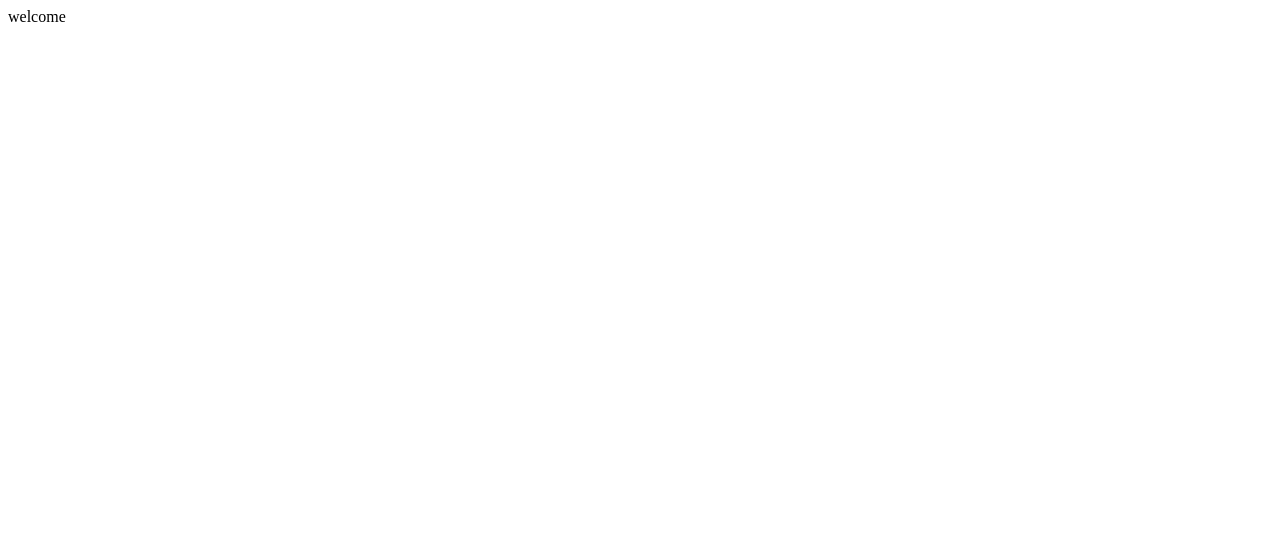
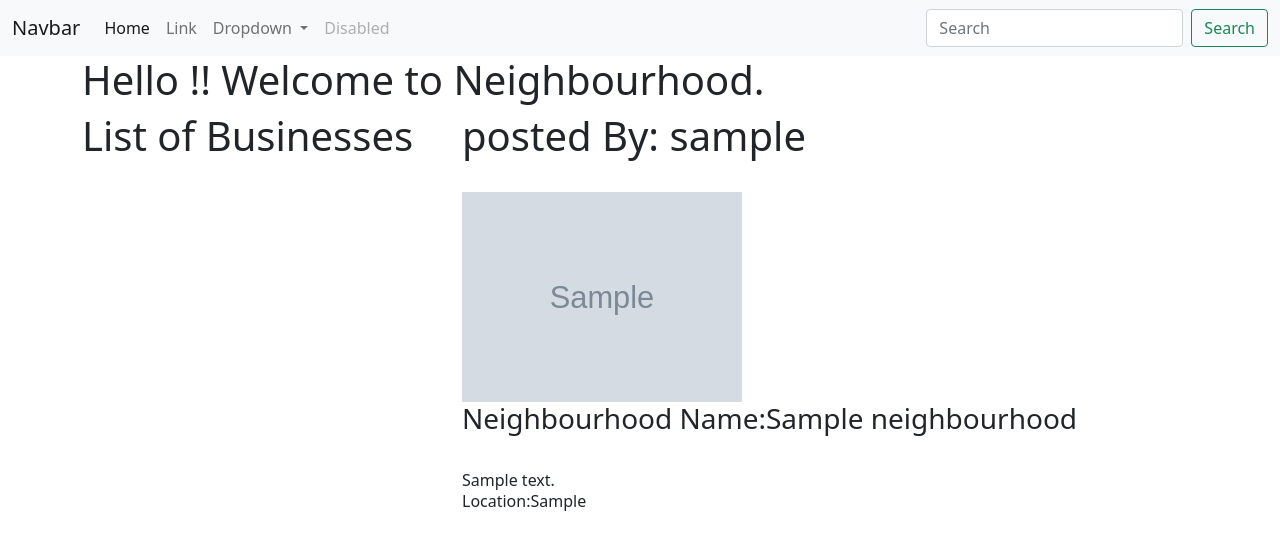
Before and after one commit to DKorir/Neighbourhood, a Django app: page / in a window 1280 px wide. Before the commit the part shown is almost empty. Shown: the top 550 px of the page. Run offline with Django 4.2, Linux system fonts and the light colour scheme; tables that the repository leaves empty hold one stand-in row (values such as "Sample post"); grey boxes marked "Sample" are stand-in pictures.

Commit message:
view details of my single neighbourhood

```diff
--- a/neighbor/settings.py
+++ b/neighbor/settings.py
@@ -120,6 +120,8 @@
 # https://docs.djangoproject.com/en/4.0/howto/static-files/
 
 STATIC_URL = 'static/'
+MEDIA_URL = '/media/'
+MEDIA_ROOT = os.path.join(BASE_DIR, 'media/')
 
 # Default primary key field type
 # https://docs.djangoproject.com/en/4.0/ref/settings/#default-auto-field
--- a/neighbor/urls.py
+++ b/neighbor/urls.py
@@ -15,8 +15,9 @@
 """
 from django.contrib import admin
 from django.urls import path, include
-
+from django.conf import settings
+from django.conf.urls.static import static
 urlpatterns = [
     path('admin/', admin.site.urls),
     path('', include('neighbourapp.urls')),
-]
+]+ static(settings.MEDIA_URL, document_root=settings.MEDIA_ROOT)
--- a/neighbourapp/models.py
+++ b/neighbourapp/models.py
@@ -9,6 +9,7 @@
     police_info = models.IntegerField(null=True, blank=True)
     police_officer = models.CharField(max_length=60, null=True, blank=True)
     user = models.ForeignKey(User, on_delete=models.CASCADE, related_name="neighbourhood")
+    photo = models.ImageField(upload_to='images')
 
     def __str__(self):
         return self.name
--- /dev/null
+++ b/neighbourapp/templates/base.html
@@ -0,0 +1,67 @@
+<!doctype html>
+<html lang="en">
+  <head>
+    <!-- Required meta tags -->
+    <meta charset="utf-8">
+    <meta name="viewport" content="width=device-width, initial-scale=1">
+
+    <!-- Bootstrap CSS -->
+    <link href="https://cdn.jsdelivr.net/npm/bootstrap@5.1.3/dist/css/bootstrap.min.css" rel="stylesheet" integrity="sha384-1BmE4kWBq78iYhFldvKuhfTAU6auU8tT94WrHftjDbrCEXSU1oBoqyl2QvZ6jIW3" crossorigin="anonymous">
+
+    <title> {% block title %} Neighbourhood {% endblock %} </title>
+  </head>
+  <body>
+    <nav class="navbar navbar-expand-lg navbar-light bg-light">
+        <div class="container-fluid">
+          <a class="navbar-brand" href="#">Navbar</a>
+          <button class="navbar-toggler" type="button" data-bs-toggle="collapse" data-bs-target="#navbarSupportedContent" aria-controls="navbarSupportedContent" aria-expanded="false" aria-label="Toggle navigation">
+            <span class="navbar-toggler-icon"></span>
+          </button>
+          <div class="collapse navbar-collapse" id="navbarSupportedContent">
+            <ul class="navbar-nav me-auto mb-2 mb-lg-0">
+              <li class="nav-item">
+                <a class="nav-link active" aria-current="page" href="#">Home</a>
+              </li>
+              <li class="nav-item">
+                <a class="nav-link" href="#">Link</a>
+              </li>
+              <li class="nav-item dropdown">
+                <a class="nav-link dropdown-toggle" href="#" id="navbarDropdown" role="button" data-bs-toggle="dropdown" aria-expanded="false">
+                  Dropdown
+                </a>
+                <ul class="dropdown-menu" aria-labelledby="navbarDropdown">
+                  <li><a class="dropdown-item" href="#">Action</a></li>
+                  <li><a class="dropdown-item" href="#">Another action</a></li>
+                  <li><hr class="dropdown-divider"></li>
+                  <li><a class="dropdown-item" href="#">Something else here</a></li>
+                </ul>
+              </li>
+              <li class="nav-item">
+                <a class="nav-link disabled">Disabled</a>
+              </li>
+            </ul>
+            <form class="d-flex">
+              <input class="form-control me-2" type="search" placeholder="Search" aria-label="Search">
+              <button class="btn btn-outline-success" type="submit">Search</button>
+            </form>
+          </div>
+        </div>
+      </nav>
+      <div class="container">
+          {% block content %}
+
+          {% endblock %}
+      </div>
+
+    <!-- Optional JavaScript; choose one of the two! -->
+
+    <!-- Option 1: Bootstrap Bundle with Popper -->
+    <script src="https://cdn.jsdelivr.net/npm/bootstrap@5.1.3/dist/js/bootstrap.bundle.min.js" integrity="sha384-ka7Sk0Gln4gmtz2MlQnikT1wXgYsOg+OMhuP+IlRH9sENBO0LRn5q+8nbTov4+1p" crossorigin="anonymous"></script>
+
+    <!-- Option 2: Separate Popper and Bootstrap JS -->
+    <!--
+    <script src="https://cdn.jsdelivr.net/npm/@popperjs/core@2.10.2/dist/umd/popper.min.js" integrity="sha384-7+zCNj/IqJ95wo16oMtfsKbZ9ccEh31eOz1HGyDuCQ6wgnyJNSYdrPa03rtR1zdB" crossorigin="anonymous"></script>
+    <script src="https://cdn.jsdelivr.net/npm/bootstrap@5.1.3/dist/js/bootstrap.min.js" integrity="sha384-QJHtvGhmr9XOIpI6YVutG+2QOK9T+ZnN4kzFN1RtK3zEFEIsxhlmWl5/YESvpZ13" crossorigin="anonymous"></script>
+    -->
+  </body>
+</html>
--- a/neighbourapp/templates/home.html
+++ b/neighbourapp/templates/home.html
@@ -1 +1,23 @@
-welcome
+{% extends 'base.html' %}
+{% block content %}
+    <h1> Hello {{user.username}}!! Welcome to Neighbourhood. </h1>
+    <div class="row">
+        <div class="col-md-4">
+            <h1>List of Businesses</h1>
+        </div>
+        <div class="col-md-8">
+        {% for x in object_list %}
+       <h1>posted By: {{ x.user }}</h1>  <br>
+        {% if x.photo %}
+            <a href="{% url 'details' x.pk %}"><img src="{{ x.photo.url }}" alt="" width="280px"><br></a>
+        {% else %}
+            <h4 class="text-muted">No Image</h4>
+        {%endif%}
+
+        <h3>Neighbourhood Name:{{ x.name }}  </h3><br>
+        {{ x.description }} <br>
+        <h6>Location:{{ x.location }} </h6> <br>
+        </div>
+        {% endfor %}
+    </div>
+{% endblock %}
--- a/neighbourapp/urls.py
+++ b/neighbourapp/urls.py
@@ -1,5 +1,6 @@
 from django.urls import path, include
-from . import views
+from .views import HomeView,NeighbourDetailView
 urlpatterns= [
-    path('', views.home, name='home'),
+    path('', HomeView.as_view(), name='home'),
+    path('details/<int:pk>',NeighbourDetailView.as_view(), name='details'),
 ]
--- a/neighbourapp/views.py
+++ b/neighbourapp/views.py
@@ -1,6 +1,13 @@
 from django.http import HttpResponseRedirect
 from django.shortcuts import render,redirect
+from django.views.generic import ListView,DetailView
+
+from neighbourapp.models import Neighbourhood
 
 
-def home(request):
-    return render(request, 'home.html')
+class HomeView(ListView):
+    model=Neighbourhood
+    template_name='home.html'
+class NeighbourDetailView(DetailView):
+    model=Neighbourhood
+    template_name='details.html'
```
Also changed, not shown: images/embaa.jpeg (added), media/images/embaa.jpeg (added), neighbourapp/forms.py (added), neighbourapp/migrations/0006_neighbourhood_image_neighbourhood_photo.py (added), neighbourapp/migrations/0007_remove_neighbourhood_image.py (added), neighbourapp/templates/details.html (added).
